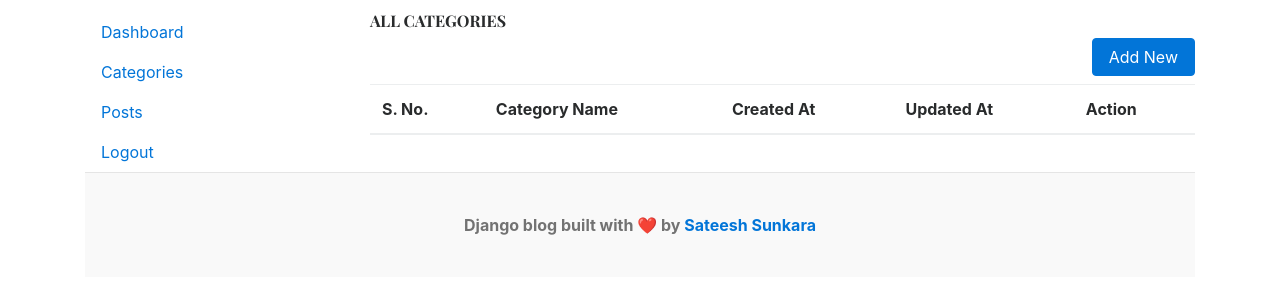
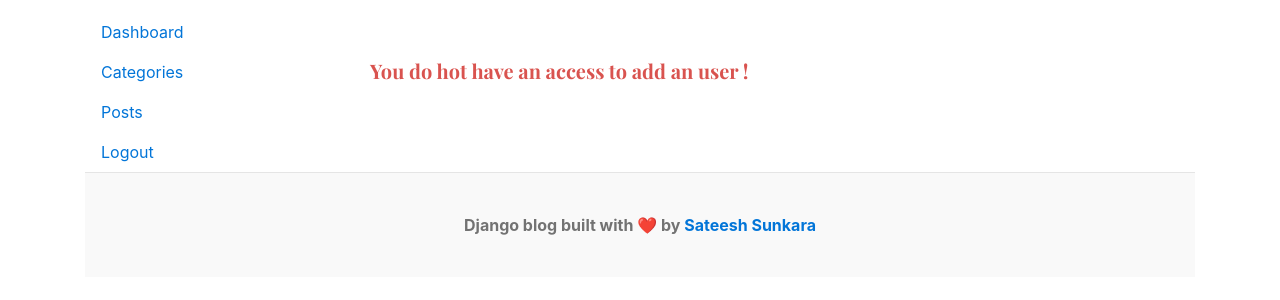
Before and after one commit to Sateesh21/Django-Blog-App, a Django app: template templates/dashboard/categories.html in a window 1280 px wide. Shown: the part 95-395 px from the top of the page. Run offline with Django 5.2, Linux system fonts and the light colour scheme; the template is opened without the code that fills it, so the values that code supplies are empty.

Commit message:
a few modifications are done!

```diff
--- a/blog_app/urls.py
+++ b/blog_app/urls.py
@@ -11,7 +11,7 @@ urlpatterns = [
     path('', views.home, name='home'),
     path('category/', include('blogs.urls')),
     path('blogs/<slug:slug>/', BlogsView.blogs, name='blogs'),
-    path('blogs/search/', BlogsView.search, name='search'),
+    path('search/', BlogsView.search, name='search'),
     path('signup/', views.signup, name='signup'),
     path('signin/', views.signin, name='signin'),
     path('logout/', views.logout, name='logout'),
--- a/blog_app/views.py
+++ b/blog_app/views.py
@@ -39,7 +39,7 @@ def signin(request):
             user = auth.authenticate(username=username, password=password)
             if user is not None:
                 auth.login(request, user)
-            return redirect('home')
+            return redirect('home') #either home or bashboard !
     form = AuthenticationForm()
     context = {
         'form':form,
--- a/templates/base.html
+++ b/templates/base.html
@@ -35,7 +35,9 @@
             <a class="btn btn-sm btn-primary" href="{% url 'signin' %}">Sign In</a> &nbsp;
             <a class="btn btn-sm btn-outline-primary" href="{% url 'signup' %}">Sign Up</a>
             {% else %}
+            {% if perms.auth.view_user %}
             <span><a href="{% url 'dashboard' %}">Dashboard</a></span>
+            {% endif %}
             &emsp;
             <span><a href="{% url 'logout' %}">Logout</a></span>
             {% endif %}
--- a/templates/dashboard/categories.html
+++ b/templates/dashboard/categories.html
@@ -7,6 +7,7 @@
     {% include 'dashboard/sidebar.html' %}
 
     <div class="col-md-9">
+        {% if perms.auth.view_user %}
         <h6>ALL CATEGORIES</h6>
         <a href="{% url 'add_category' %}" class="btn btn-primary text-light float-right mb-2">Add New</a>
         <table class="table table-hover">
@@ -36,6 +37,9 @@
                 {% endfor %}
             </tbody>
         </table>
+        {% else %}
+        <h5 class="text-danger mt-5">You do hot have an access to add an user !</h5>
+        {% endif %}
     </div>
 </div>
 
--- a/templates/dashboard/dashboard.html
+++ b/templates/dashboard/dashboard.html
@@ -10,6 +10,7 @@
 
     <!--right side-->
     <div class="col-md-9">
+        {% if perms.auth.view_user %}
         <span>Logged in as <b>{{ user }}</b></span>
         <div class="row">
             <div class="col">
@@ -31,6 +32,11 @@
             </div>
 
         </div>
+
+        {% else %}
+        <h5 class="text-danger mt-5">You do hot have an access to add an user !</h5>
+        {% endif %}
+
     </div>
 
     {% comment %} rightside {% endcomment %}
--- a/templates/dashboard/posts.html
+++ b/templates/dashboard/posts.html
@@ -7,6 +7,7 @@
     {% include 'dashboard/sidebar.html' %}
 
     <div class="col-md-9">
+        {% if perms.auth.view_user %}
         <h6>ALL POSTS</h6>
         <a href="{% url 'add_post' %}" class="btn btn-primary text-light float-right mb-2">Add New</a>
         <table class="table table-hover">
@@ -40,6 +41,9 @@
                 {% endfor %}
             </tbody>
         </table>
+        {% else %}
+        <h5 class="text-danger mt-5">You do hot have an access to add an user !</h5>
+        {% endif %}
     </div>
 </div>
 
--- a/templates/dashboard/sidebar.html
+++ b/templates/dashboard/sidebar.html
@@ -6,6 +6,6 @@
             {% endif %}
             <a href="{% url 'categories' %}" class="nav-link text-dark {% if '/categories/' in request.path %} bg-primary {% endif %}">Categories</a>
             <a href="{% url 'posts' %}" class="nav-link text-dark {% if '/posts/' in request.path %} bg-primary {% endif %}">Posts</a>
-            <a href="" class="nav-link text-dark">Logout</a>
+            <a href="{% url 'logout' %}" class="nav-link text-dark">Logout</a>
         </div>
     </div>
```
Also changed, not shown: templates/blogs.html (+0 -10 lines).
